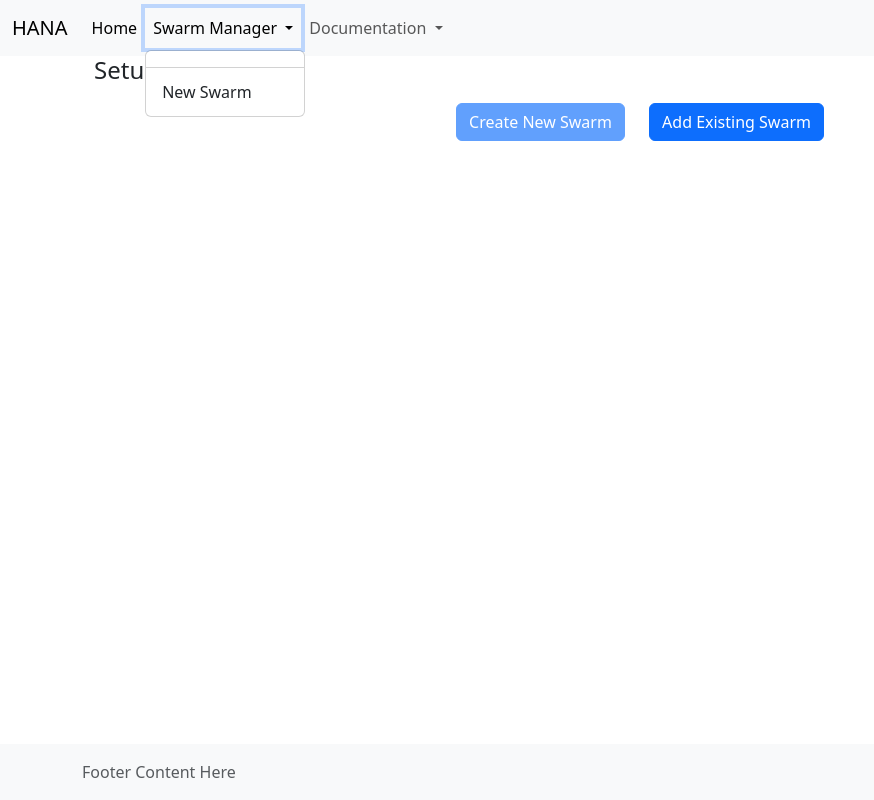
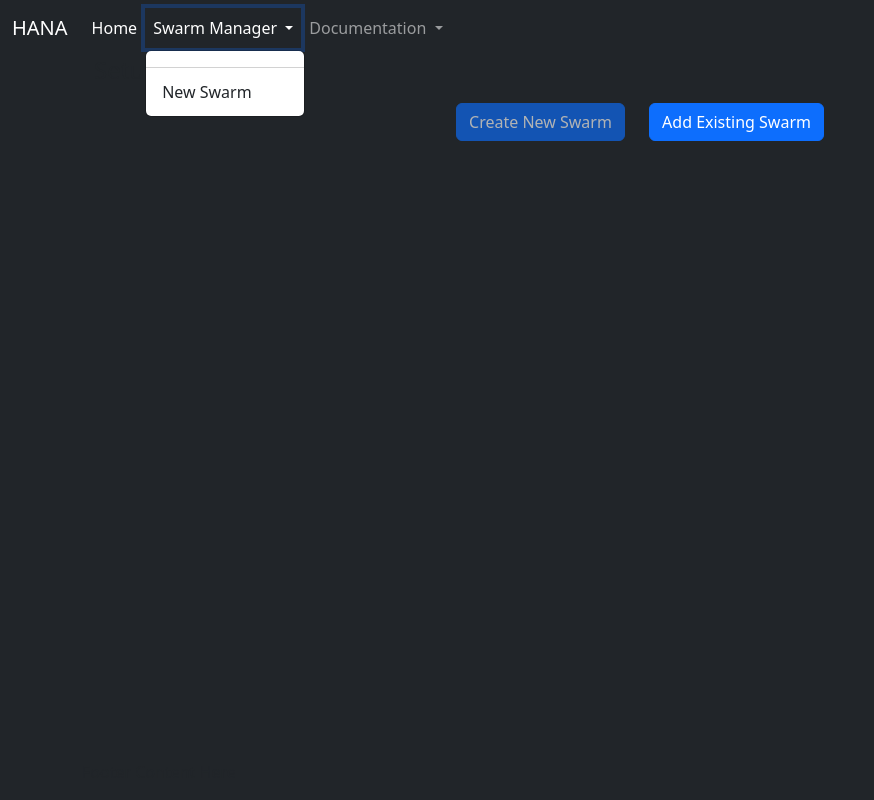
Before and after one commit to kyleranous/hana, a Django app: template hana/swarman/templates/swarman/new_swarm.html in a window 1280 px wide, after a click on "Swarm Manager". Shown: the whole page, without its empty margins (0-874 px from the left). Run offline with Django 4.2, Linux system fonts and the light colour scheme; the template is opened without the code that fills it, so the values that code supplies are empty; some libraries are stand-ins or nearby versions.

Commit message:
Adjusting color themes

```diff
--- a/hana/hana/settings.py
+++ b/hana/hana/settings.py
@@ -12,11 +12,11 @@
 
 import environ
 import os
+
 from pathlib import Path
 
 
 env = environ.Env()
-
 
 # Build paths inside the project like this: BASE_DIR / 'subdir'.
 BASE_DIR = Path(__file__).resolve().parent.parent
@@ -131,6 +131,10 @@
 
 STATIC_ROOT = BASE_DIR / 'static'
 
+STATICFILES_FINDERS = (
+'django.contrib.staticfiles.finders.AppDirectoriesFinder',
+'django.contrib.staticfiles.finders.FileSystemFinder',
+)
 
 # Default primary key field type
 # https://docs.djangoproject.com/en/4.0/ref/settings/#default-auto-field
--- a/hana/swarman/templates/swarman/swarm_dashboard.html
+++ b/hana/swarman/templates/swarman/swarm_dashboard.html
@@ -13,7 +13,7 @@
             <div class="row">
                 {% for node in nodes %}
                     <div class="col text-center">
-                        <p><h5><a class="link-dark" href="{% url 'swarman:node-detail' node.id %}">{{ node.hostname|title }}</a></h5></p>
+                        <p><h5><a href="{% url 'swarman:node-detail' node.id %}">{{ node.hostname|title }}</a></h5></p>
                         <p>{{ node.get_availability|title }}</p>
                         <p>{{ node.role }}</p>
                         <p><svg xmlns="http://www.w3.org/2000/svg" width="10" height="10" fill="{% if node.get_status == 'ready' %}green{% else %}red{% endif %}" class="bi bi-circle-fill" viewbox="0 0 10 10"><circle cx="5" cy="5" r="5" /></svg> {{ node.get_status|title }}
@@ -30,7 +30,7 @@
                         <span style="color: red;">Error Collecting Service List</span>
                     {% else%}
                     <div class="col text-center align-self-center" style="border: solid; margin: 5px;">
-                        <h5><a class="link-dark" href="{% url 'swarman:service-detail' swarm.id %}?service={{ service.ID }}">{{ service.name|title }}</a></h5>
+                        <h5><a href="{% url 'swarman:service-detail' swarm.id %}?service={{ service.ID }}">{{ service.name|title }}</a></h5>
                         {% if service.desired_tasks == 0 %}
                             <span style="color: orange;"><strong>PAUSED</strong></span>
                         {% elif 0 < service.replicas and service.replicas < service.desired_tasks %}
--- a/hana/templates/_items/footer.html
+++ b/hana/templates/_items/footer.html
@@ -1,4 +1,4 @@
-<footer class="footer mt-auto py-3 bg-light">
+<footer class="footer mt-auto py-3 bg-dark">
     <div class="container">
         <span class="text-muted">Footer Content Here</span>
     </div>
--- a/hana/templates/_items/navbar.html
+++ b/hana/templates/_items/navbar.html
@@ -1,4 +1,4 @@
-<nav class="navbar navbar-expand-lg navbar-light bg-light">
+<nav class="navbar navbar-expand-lg navbar-dark bg-dark">
     <div class="container-fluid">
         <a class="navbar-brand" href="/">HANA</a>
         <button class="navbar-toggler" type="button" data-bs-toggle="collapse" data-bs-target="#navbarSupportedContent" aria-controls="navbarSupportedContent" aria-expanded="false" aria-label="Toggle navigation">
@@ -13,12 +13,12 @@
                     <a class="nav-link dropdown-toggle" href="#" id="navbarDropdown" role="button" data-bs-toggle="dropdown" aria-expanded="false">
                         Swarm Manager
                     </a>
-                    <ul class="dropdown-menu" aria-labelledby="navbarDropdown">
+                    <ul class="dropdown-menu hana-nav-dropdown" aria-labelledby="navbarDropdown">
                         {% for swarm in swarm_list %}
-                            <li><a class="dropdown-item" href="{% url 'swarman:swarm-dashboard' swarm.id %}">{{ swarm.swarm_name }}</a></li>
+                            <li><a class="dropdown-item hana-nav-item" href="{% url 'swarman:swarm-dashboard' swarm.id %}">{{ swarm.swarm_name }}</a></li>
                         {% endfor %}
                         <li><hr class="dropdown-divider"></li>
-                        <li><a class="dropdown-item" href="{% url 'swarman:new-swarm' %}">New Swarm</a></li>
+                        <li><a class="dropdown-item hana-nav-item" href="{% url 'swarman:new-swarm' %}">New Swarm</a></li>
                     </ul>
                 </li>
                 <li class="nav-item dropdown">
--- a/hana/templates/base.html
+++ b/hana/templates/base.html
@@ -10,10 +10,12 @@
         {% bootstrap_javascript %}
         <script src="https://ajax.googleapis.com/ajax/libs/jquery/3.6.0/jquery.min.js"></script>
         {% load static %}
+
+        <link rel="stylesheet" href="{% static 'swarman/hana_dark.css' %}">
         {% block templateStatics %}{% endblock %}
     </head>
 
-    <body class="d-flex flex-column min-vh-100">
+    <body class="d-flex flex-column min-vh-100 bg-dark">
         <header>
             {% block navbar %}
                 {% include '_items/navbar.html' %}
--- a/hana/templates/index.html
+++ b/hana/templates/index.html
@@ -1,5 +1,5 @@
 {% extends 'base.html' %}
 
 {% block content %}
-
+<h1>Test</h1>
 {% endblock %}
```
Also changed, not shown: hana/docs/styleguide.md (+13 -0 lines), hana/hana/urls.py (line endings or trailing spaces).
